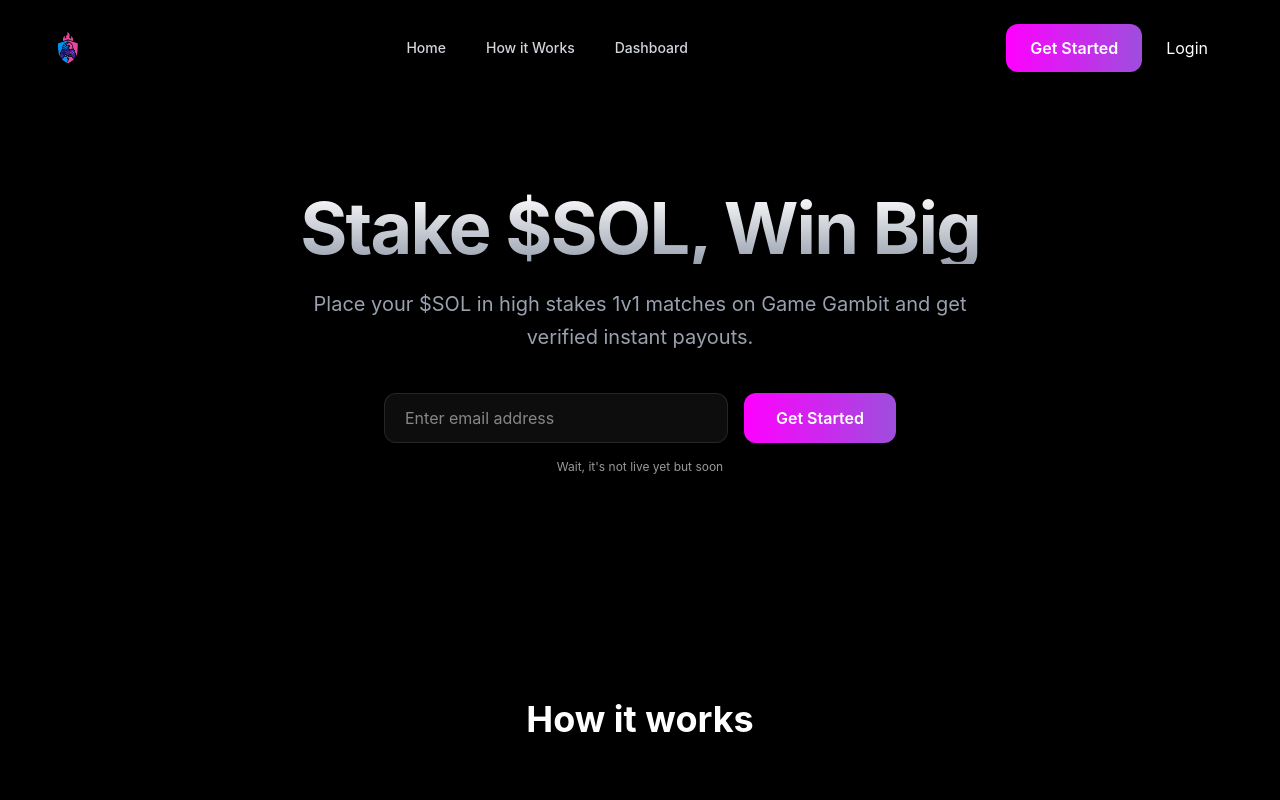
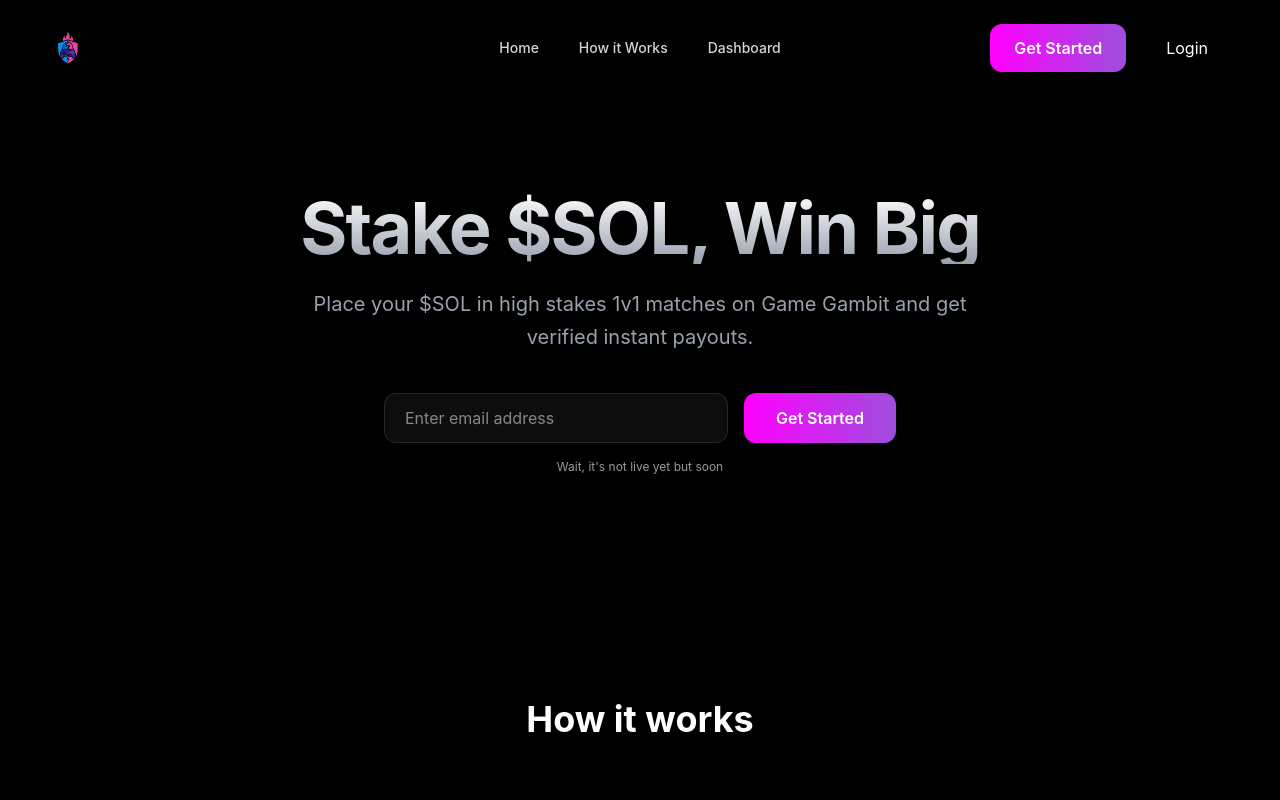
Before and after one commit to DavidManiIbrahim/GameGambit, a Next.js app: page / in a window 1280 px wide. Shown: the top 800 px of the page. Built offline with nearby package versions, Linux system fonts and the light colour scheme; no server answers.

Commit message:
feat: implement initial homepage with hero, how-it-works, and featured matches sections.

```diff
--- a/app/page.js
+++ b/app/page.js
@@ -50,17 +50,19 @@ export default function Home() {
       {/* <Image src="/poker-chip.png" width={128} height={128} className="absolute top-1/3 right-10 animate-bounce opacity-20 -z-5" style={{ animationDuration: '4s' }} alt="" /> */}
 
       {/* Navigation */}
-      <nav className="w-full flex justify-between items-center px-12 py-6 z-50">
+      <nav className="w-full flex justify-between items-center px-12 py-6 z-50 relative">
         <div className="flex items-center gap-3">
           <Image src="/logo.png" alt="Logo" width={40} height={40} />
         </div>
-        <div className="hidden md:flex gap-10 mx-auto text-sm font-medium text-gray-300">
+        <div className="hidden md:flex gap-10 absolute left-1/2 -translate-x-1/2 text-sm font-medium text-gray-300">
           <Link href="/" className="hover:text-white transition-colors">Home</Link>
           <a href="#how" className="hover:text-white transition-colors">How it Works</a>
           <Link href="/dashboard" className="hover:text-white transition-colors">Dashboard</Link>
         </div>
-        <Link href="/signup" className="btn-primary">Get Started</Link>
-        <Link href="/signin" className="btn-secondary px-6">Login</Link>
+        <div className="flex items-center gap-4">
+          <Link href="/signup" className="btn-primary">Get Started</Link>
+          <Link href="/signin" className="btn-secondary px-6">Login</Link>
+        </div>
       </nav>
 
       {/* Hero Section */}
```
